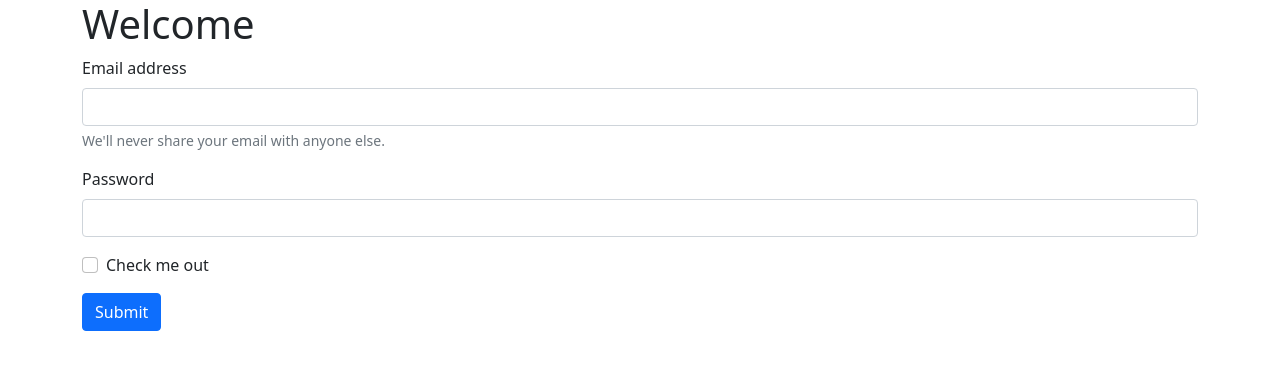
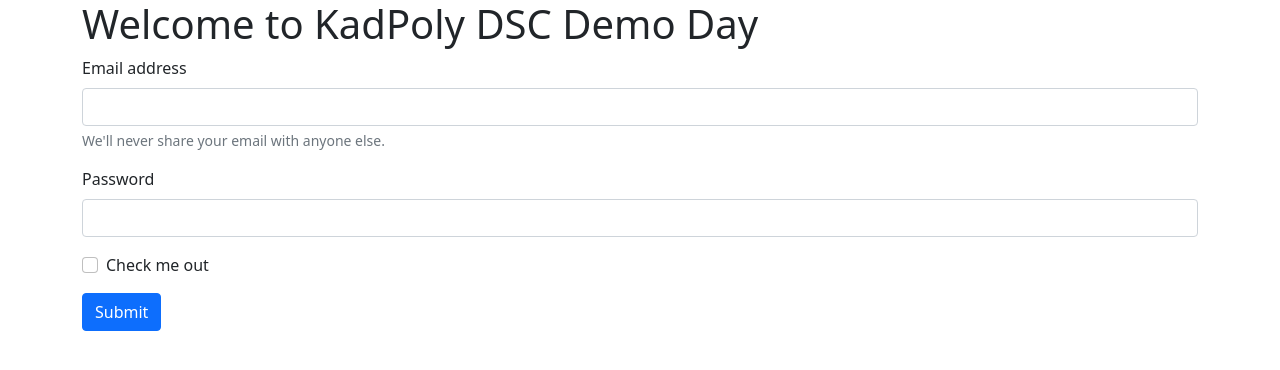
Before and after one commit to jamilusalism/google.com, a plain HTML site: page index.html in a window 1280 px wide. Drawn offline with nearby package versions, Linux system fonts and the light colour scheme.

Commit message:
fixed title

```diff
--- a/index.html
+++ b/index.html
@@ -14,7 +14,7 @@
 </head>
 
 <body class="container">
-    <h1>Welcome </h1>
+    <h1>Welcome to KadPoly DSC Demo Day </h1>
     <form>
         <div class="mb-3">
             <label for="exampleInputEmail1" class="form-label">Email address</label>
```
